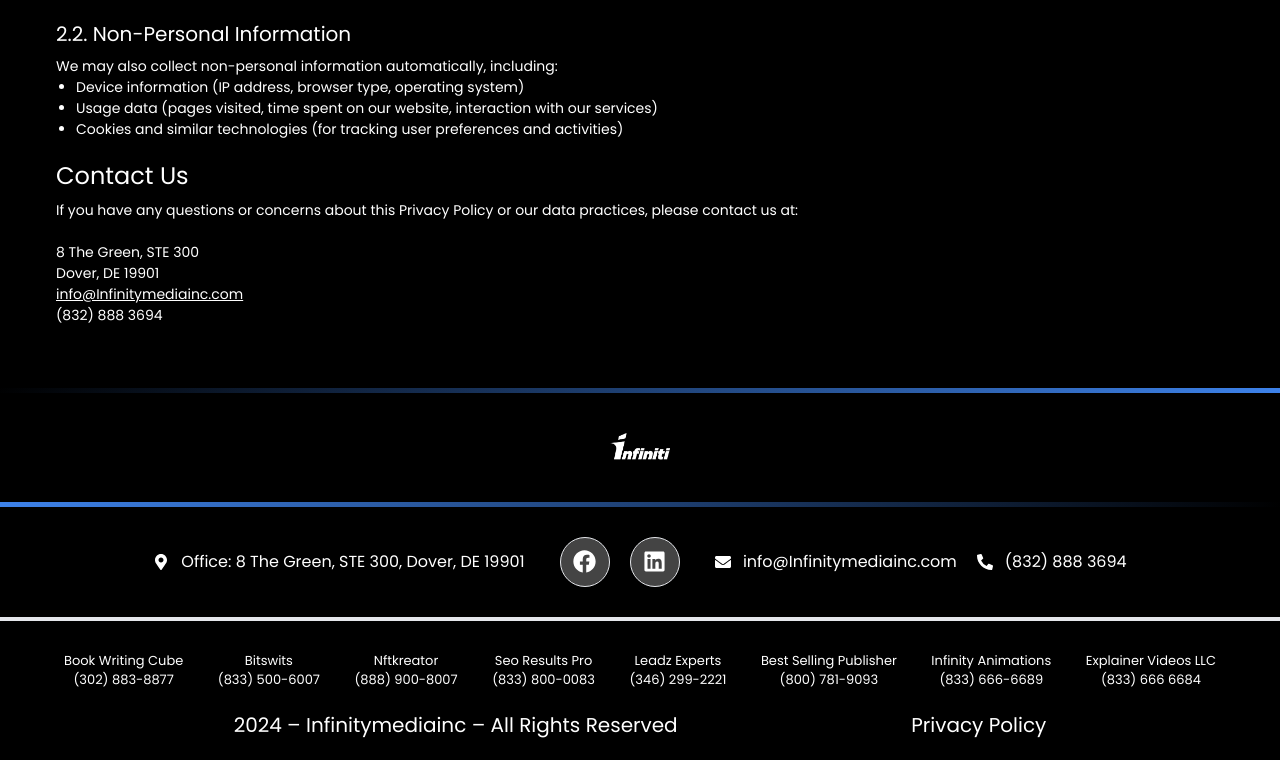
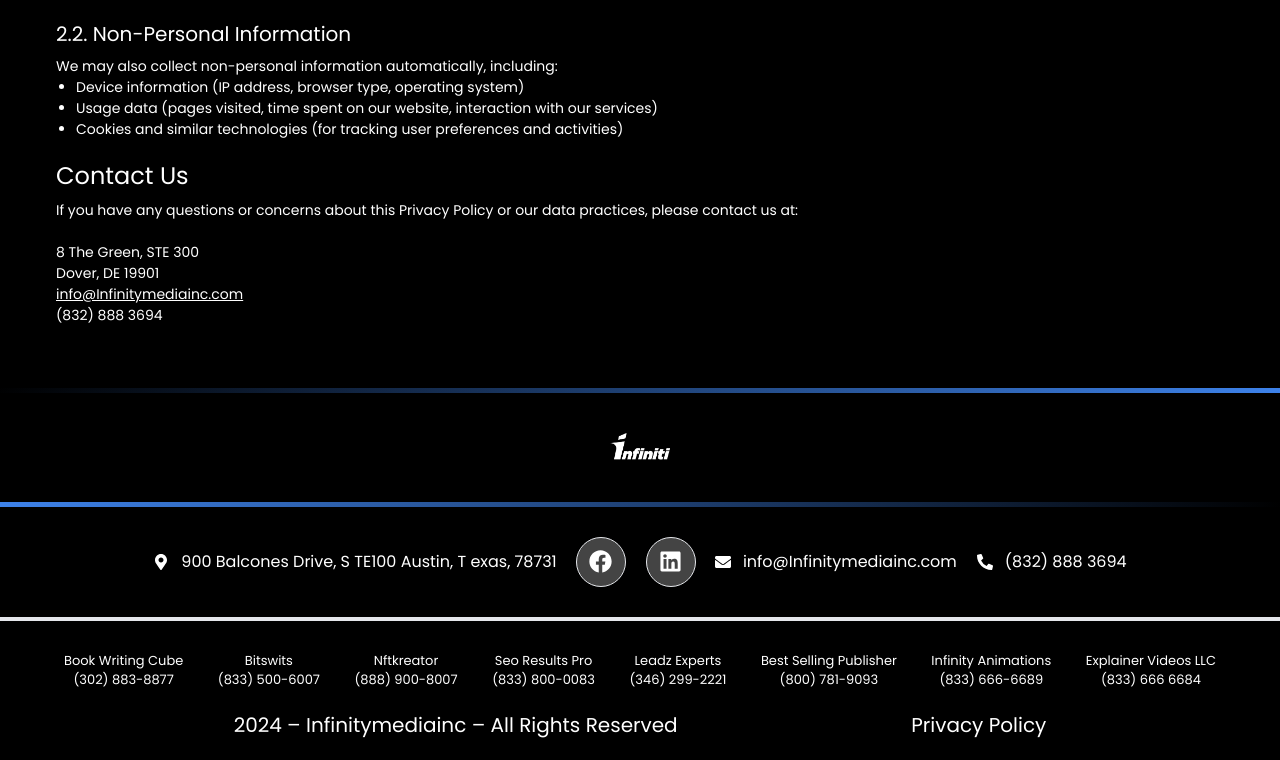
Before and after one commit to crystalliteCustomTeam/InfinityMedia, a Next.js app: page /privacy-policy in a window 1280 px wide. Shown: the part 524-1284 px from the top of the page. Built offline with nearby package versions, Linux system fonts and the light colour scheme.

Commit message:
new address

```diff
--- a/src/components/Footer/Footer.jsx
+++ b/src/components/Footer/Footer.jsx
@@ -18,7 +18,7 @@
                         <li>
                             <Link href="#" className='flex items-center gap-2 xl:gap-3 font-sans text-[13px] xl:text-[16px] font-[400] text-[white] text-center'>
                                 <FaMapMarkerAlt className='lg:block hidden' />
-                                Office: 8 The Green, STE 300, Dover, DE 19901
+                                900 Balcones Drive, S TE100 Austin, T exas, 78731
                             </Link>
                         </li>
                         <li className='flex items-center gap-5'>
```
